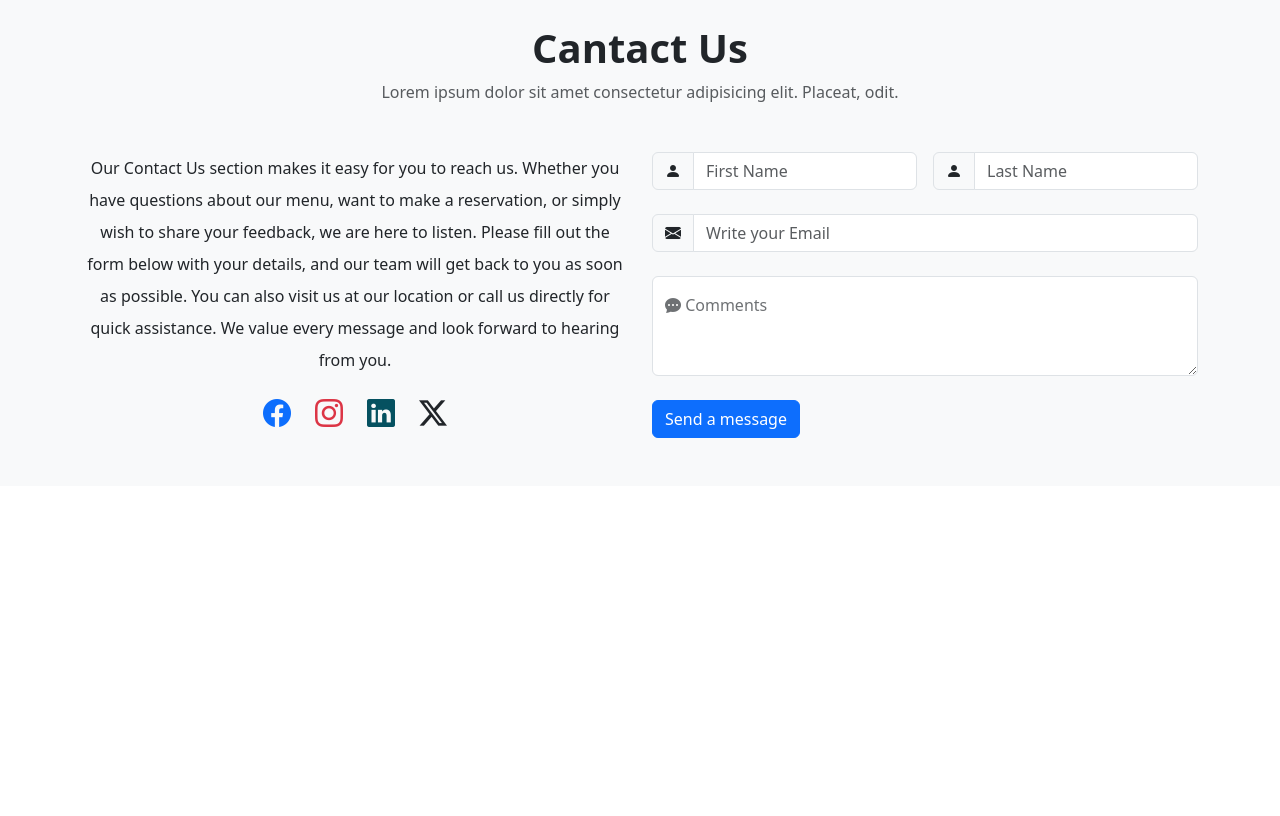
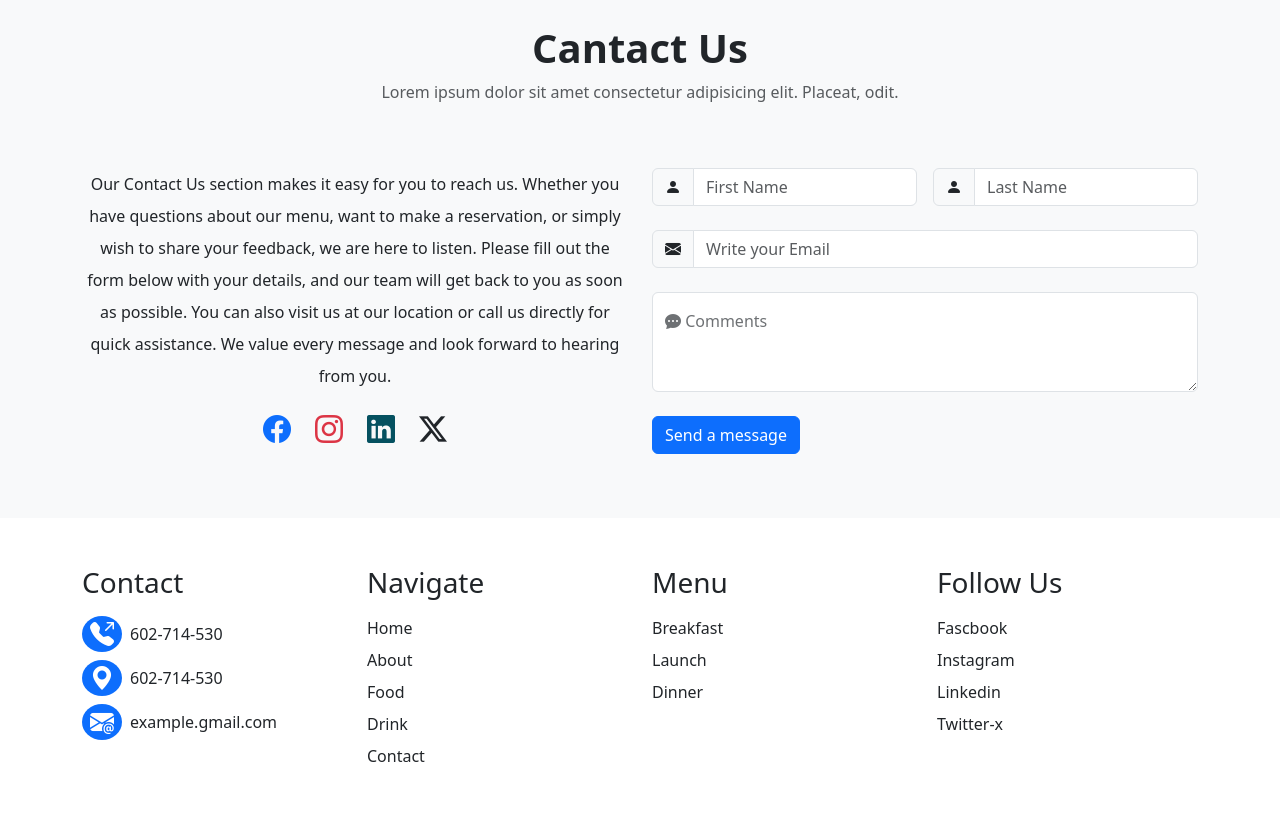
Before and after one commit to LAKHALKHALID/Create_Restaurant, a plain HTML site: page index.html in a window 1280 px wide. Shown: the part 2905-3721 px from the top of the page. Before the commit the page ends 3391 px from the top, so only its background shows below. Drawn offline with Linux system fonts and the light colour scheme.

Commit message:
I Finish My project

```diff
--- a/index.html
+++ b/index.html
@@ -131,6 +131,7 @@
             <h3 class="text-center text-body-secondary mt-2">Savor</h3>
             <p class="text-center">Lorem ipsum dolor sit amet.</p>
           </div>
+
         </div>
         <div class="col-lg-3 box col-md-6 mb-3">
           <div class="content shadow p-3 rounded-5 bg-light d-flex flex-column align-items-center">
@@ -158,6 +159,8 @@
       </div>
     </div>
    </section>
+
+
 
    <!-- Start section Food -->
 
@@ -276,7 +279,7 @@
     <div class="container">
       <div class="row mt-3">
 
-        <div class="col-lg-6 col-md-6 ">
+        <div class="col-lg-6 col-md-6 my-3">
           <div class="content d-flex justify-content-center align-items-center">
             <div>
                 <p class="text-center lh-lg">
@@ -299,10 +302,10 @@
           </div>
         </div>
 
-        <div class="col-lg-6 col-md-6">
+        <div class="col-lg-6 col-md-6 my-3">
           <div class="content d-flex flex-column gap-4">
-            <div class="d-flex justify-content-center align-items-center gap-3">
-              <div class="input-group ">
+            <div class="d-flex flex-lg-row flex-md-row justify-content-center align-items-center flex-column gap-3">
+              <div class="input-group  ">
                 <span class="input-group-text"><i class="bi bi-person-fill"></i></span>
                 <input type="text" placeholder="First Name" class="form-control">
               </div>
@@ -338,6 +341,91 @@
     </div>
    </section>
 
+   <!-- Start Footer -->
+
+   <footer class="py-5">
+    <div class="container">
+      <div class="row">
+        <div class="col-lg-3 col-md-6">
+          <div class="d-flex flex-column align-items-start gap-2">
+            <h3 class="text-start">Contact</h3>
+            <div class="d-flex flex-row justify-content-center gap-2 align-items-center">
+              <i class="bi bi-telephone-outbound-fill fs-4 px-2 text-white bg-primary rounded-circle"></i>
+              <span>602-714-530</span>
+            </div>
+            <div class="d-flex flex-row justify-content-center gap-2 align-items-center">
+              <i class="bi bi-geo-alt-fill fs-4 px-2 text-white bg-primary rounded-circle"></i>
+              <span>602-714-530</span>
+            </div>
+            <div class="d-flex flex-row justify-content-center gap-2 align-items-center">
+              <i class="bi bi-envelope-at-fill fs-4 px-2 text-white bg-primary rounded-circle"></i>
+              <span>example.gmail.com</span>
+            </div>
+
+          </div>
+        </div>
+
+        <div class="col-lg-3 col-md-6">
+          <div class="d-flex flex-column align-items-start gap-2">
+            <h3 class="text-start">Navigate</h3>
+            <div class="d-flex flex-row justify-content-center gap-2 align-items-center">
+              <span>Home</span>
+            </div>
+            <div class="d-flex flex-row justify-content-center gap-2 align-items-center">
+              <span>About</span>
+            </div>
+            <div>
+              <span>Food</span>
+            </div>
+            <div>
+              <span>Drink</span>
+            </div>
+            <div class="d-flex flex-row justify-content-center gap-2 align-items-center">
+              <span>Contact</span>
+            </div>
+
+          </div>
+        </div>
+
+        <div class="col-lg-3 col-md-6">
+          <div class="d-flex flex-column align-items-start gap-2">
+            <h3 class="text-start">Menu</h3>
+            <div>
+              <span>Breakfast</span>
+            </div>
+            <div>
+              <span>Launch</span>
+            </div>
+            <div>
+              <span>Dinner</span>
+            </div>
+
+          </div>
+        </div>
+
+        <div class="col-lg-3 col-md-6">
+          <div class="d-flex flex-column align-items-start gap-2">
+            <h3 class="text-start">Follow Us</h3>
+            <div>
+              <span>Fascbook</span>
+            </div>
+            <div>
+              <span>Instagram</span>
+            </div>
+            <div>
+              <span>Linkedin</span>
+            </div>
+            <div>
+              <span>Twitter-x</span>
+            </div>
+
+          </div>
+        </div>
+
+      </div>
+    </div>
+   </footer>
+
 
 </body>
 <script src="js/bootstrap.bundle.min.js"></script>
```
